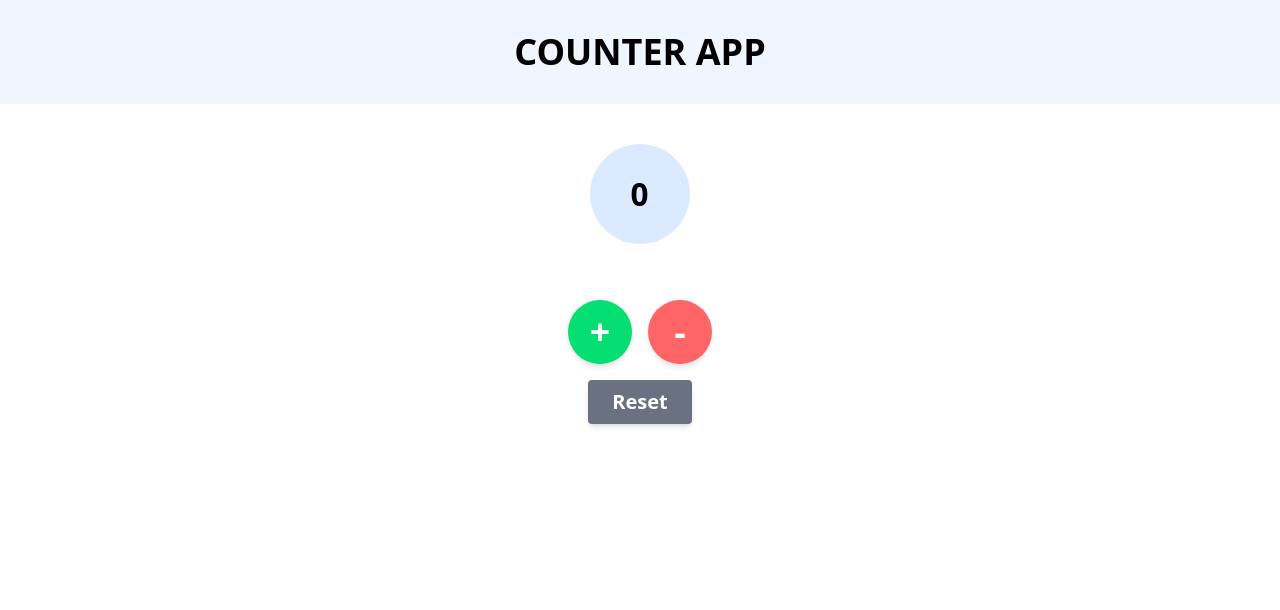
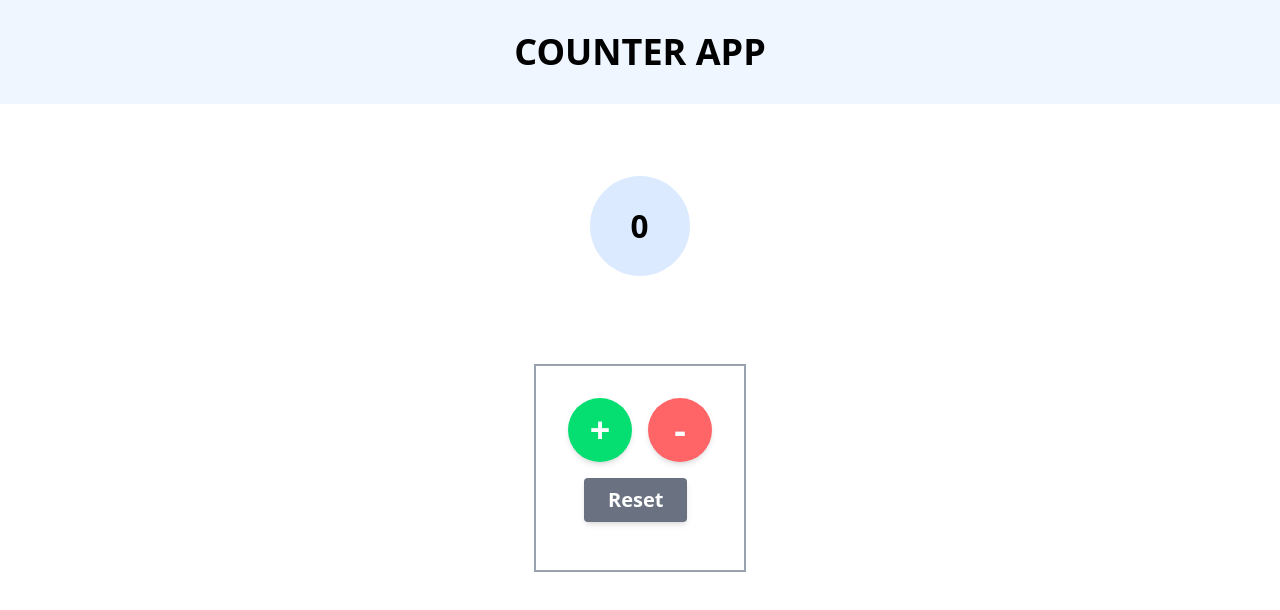
Before and after one commit to Srimathi1306/counter-app, a React (Vite) app: page / in a window 1280 px wide. Shown: the top 610 px of the page. Built offline with nearby package versions, Linux system fonts and the light colour scheme.

Commit message:
updated tailwindcss

```diff
--- a/src/App.jsx
+++ b/src/App.jsx
@@ -8,13 +8,14 @@ export default function App(props) {
     setcount((pre) => pre - 1);
   }
   return (
-    <div className="flex flex-col justify-center items-center gap-4">
+    <div className="flex flex-col justify-center items-center gap-4 m-8 ">
       <div className="p-8 bg-blue-100 h-25 w-25 m-10 rounded-full flex flex-row justify-center items-center">
         <h1 className="font-bold text-3xl transition-transform duration-200 ease-in-out transform scale-105">
           {" "}
           {count}
         </h1>
       </div>
+      <div className=" border-2 border-gray-400 m-8 p-8">
         <div className="flex gap-4">
           <button
             onClick={increment}
@@ -33,10 +34,11 @@ export default function App(props) {
         </div>
         <button
           onClick={() => setcount(0)}
-        className="rounded font-bold text-xl px-6 py-2 bg-gray-500 hover:bg-gray-400 text-white delay-300 shadow-md transition"
+          className=" m-4 rounded font-bold text-xl px-6 py-2 bg-gray-500 hover:bg-gray-400 text-white delay-200 shadow-md transition"
         >
           Reset
         </button>
       </div>
+    </div>
   );
 }
```
Lines whose indentation alone changed are shown as unchanged.
